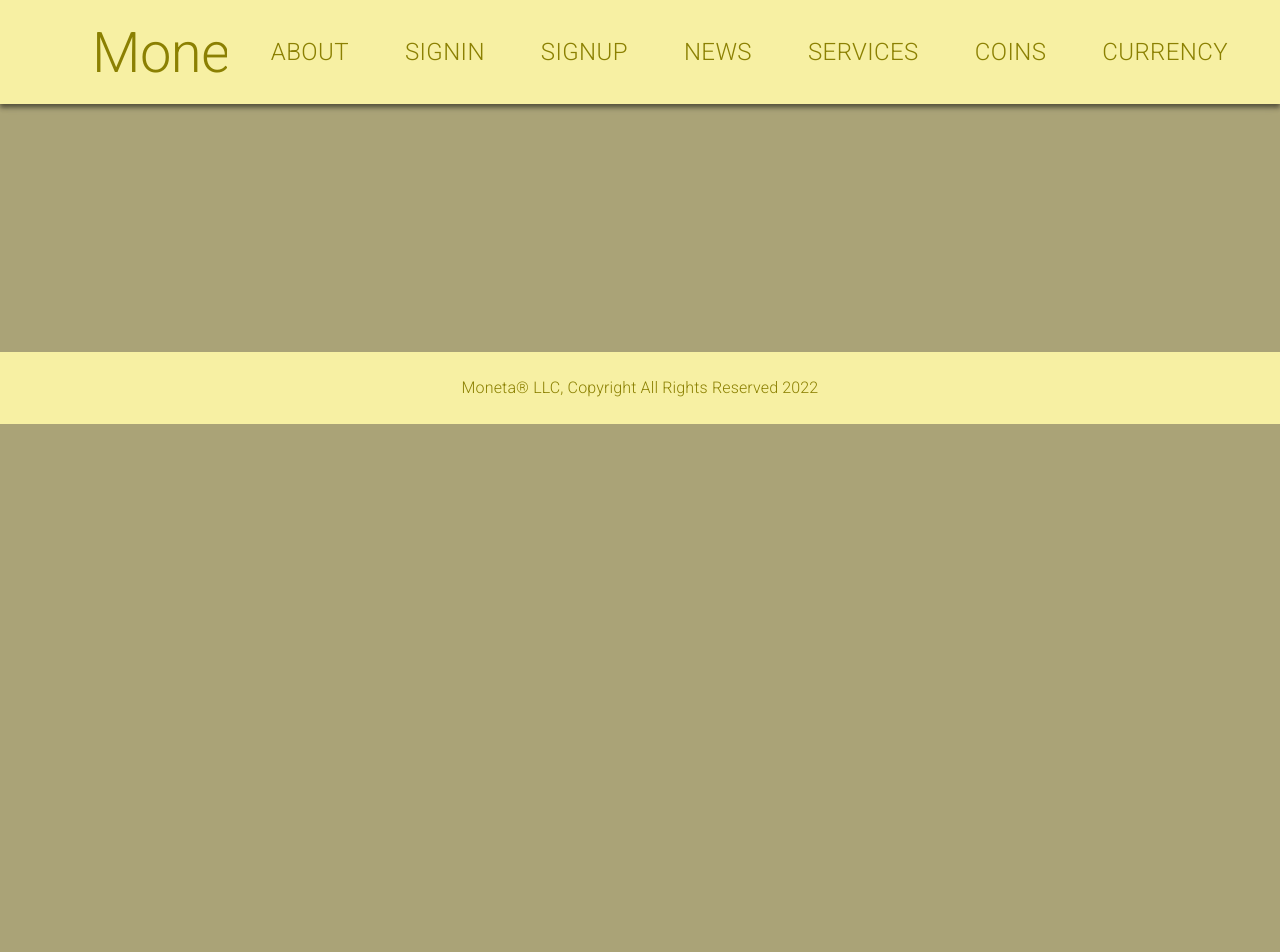
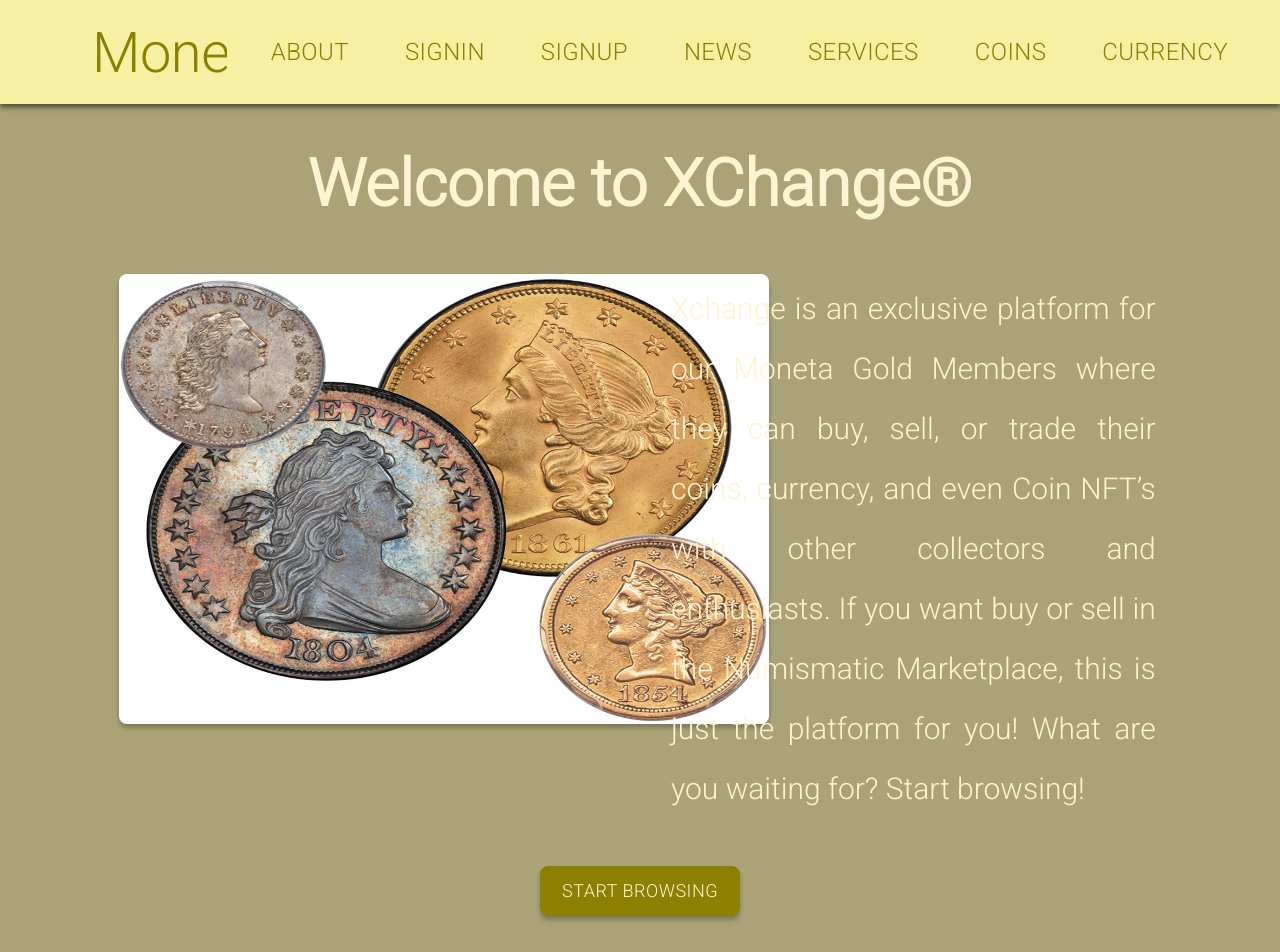
Before and after one commit to BVA1000/moneta-frontend, a React (Create React App) app: page /xchange in a window 1280 px wide. Shown: the top 952 px of the page. Before the commit the page ends 800 px from the top, so only its background shows below. Built offline with nearby package versions, Linux system fonts and the light colour scheme.

Commit message:
Added XChange Page

```diff
--- a/src/App.js
+++ b/src/App.js
@@ -17,6 +17,8 @@ import CreatePost from "./pages/Posts/createPost";
 import CoinNewsInfo from "./pages/CoinNewsInfo/coinNewsInfo";
 import CoinValuesInfo from "./pages/CoinValuesInfo/coinValuesInfo";
 import MembershipInfo from "./pages/MembershipInfo/membershipInfo";
+
+import XChange from "./pages/XChange/xchange";
 
 function App() {
   return (
@@ -49,6 +51,8 @@ function App() {
         <Route path="/coinvalues" element={<CoinValuesInfo />} />
 
         <Route path="/membership" element={<MembershipInfo />} />
+
+        <Route path="/xchange" element={<XChange />} />
       </Routes>
     </Layout>
   );
--- /dev/null
+++ b/src/components/Buttons/Browse/browse.css
@@ -0,0 +1,21 @@
+#browse Button {
+  border: solid #8b8002 1px;
+  border-radius: 0.5rem;
+  background-color: #8b8002;
+  box-shadow: 0px 4px 4px rgba(0, 0, 0, 0.25);
+  color: #fef4d1;
+  font-family: "Roboto", sans-serif;
+  font-size: 18px;
+  font-weight: 500;
+  justify-content: center;
+  text-align: center;
+  height: 50px;
+  width: 200px;
+}
+
+#browse Button:hover {
+  border: solid #fae610 1px;
+  border-radius: 0.5rem;
+  background-color: #fae610;
+  color: #8b8002;
+}
--- /dev/null
+++ b/src/components/Buttons/Browse/browse.js
@@ -0,0 +1,14 @@
+import * as React from "react";
+import Button from "@mui/material/Button";
+import "../../../assets/fonts/fonts.css";
+import "./browse.css";
+
+function BrowseButton() {
+  return (
+    <div id="browse">
+      <Button>Start Browsing</Button>
+    </div>
+  );
+}
+
+export default BrowseButton;
--- a/src/pages/Home/home.css
+++ b/src/pages/Home/home.css
@@ -31,7 +31,7 @@
 #home h2 {
   color: #fef4d1;
   font-family: "Roboto", sans-serif;
-  font-size: 65px;
+  font-size: 75px;
   margin: 15px;
   text-align: center;
 }
--- /dev/null
+++ b/src/pages/XChange/xchange.css
@@ -0,0 +1,50 @@
+@media only screen and (max-width: 1000px) {
+  #uscoins2 {
+    width: 525px;
+    height: 325px;
+  }
+}
+
+@media only screen and (max-width: 600px) {
+  #uscoins2 {
+    width: 450px;
+    height: 250px;
+  }
+}
+
+.usCoins2 {
+  border-radius: 0.5rem;
+  box-shadow: 0px 4px 4px rgba(0, 0, 0, 0.25);
+  margin: 10px;
+  width: 650px;
+  height: 450px;
+  justify-content: center;
+}
+
+#xchange h2 {
+  color: #fef4d1;
+  font-family: "Roboto", sans-serif;
+  font-size: 65px;
+  margin: 15px;
+  text-align: center;
+}
+
+#xchange p {
+  color: #fef4d1;
+  font-family: "Roboto", sans-serif;
+  font-size: 30px;
+  margin: 15px;
+  text-align: justify;
+}
+
+.xchange {
+  text-align: center;
+}
+
+h2.big {
+  line-height: 2;
+}
+
+p.big {
+  line-height: 2;
+}
--- /dev/null
+++ b/src/pages/XChange/xchange.js
@@ -0,0 +1,50 @@
+import "../../assets/fonts/fonts.css";
+import "./xchange.css";
+import Browse from "../../components/Buttons/Browse/browse";
+import uscoins2 from "../../assets/images/uscoins2.jpg";
+import { Grid } from "@mui/material";
+
+function XChange() {
+  return (
+    <div id="xchange">
+      <Grid container spacing={2}>
+        <Grid item xs={0} sm={1} />
+        <Grid item xs={12} md={10}>
+          <h2 className="big">Welcome to XChange®</h2>
+        </Grid>
+        <Grid item xs={0} sm={1} />
+      </Grid>
+      <Grid justifyContent="center" container spacing={4}>
+        <Grid item sm={0} md={0} lg={1} />
+        <Grid item sm={12} md={12} lg={5}>
+          <img
+            id="uscoins2"
+            src={uscoins2}
+            className="usCoins2"
+            alt="US Coins 2"
+          />
+        </Grid>
+        <Grid item xs={12} md={5}>
+          <p className="big">
+            Xchange is an exclusive platform for our Moneta Gold Members where
+            they can buy, sell, or trade their coins, currency, and even Coin
+            NFT’s with other collectors and enthusiasts. If you want buy or sell
+            in the Numismatic Marketplace, this is just the platform for you!
+            What are you waiting for? Start browsing!
+          </p>
+        </Grid>
+        <Grid item sm={0} md={0} lg={1} />
+
+        <Grid item xs={0} sm={1} />
+        <Grid item xs={12} md={10}>
+          <div className="xchange">
+            <Browse />
+          </div>
+        </Grid>
+        <Grid item xs={0} sm={1} />
+      </Grid>
+    </div>
+  );
+}
+
+export default XChange;
```
Also changed, not shown: src/assets/images/uscoins2.jpg (added).
